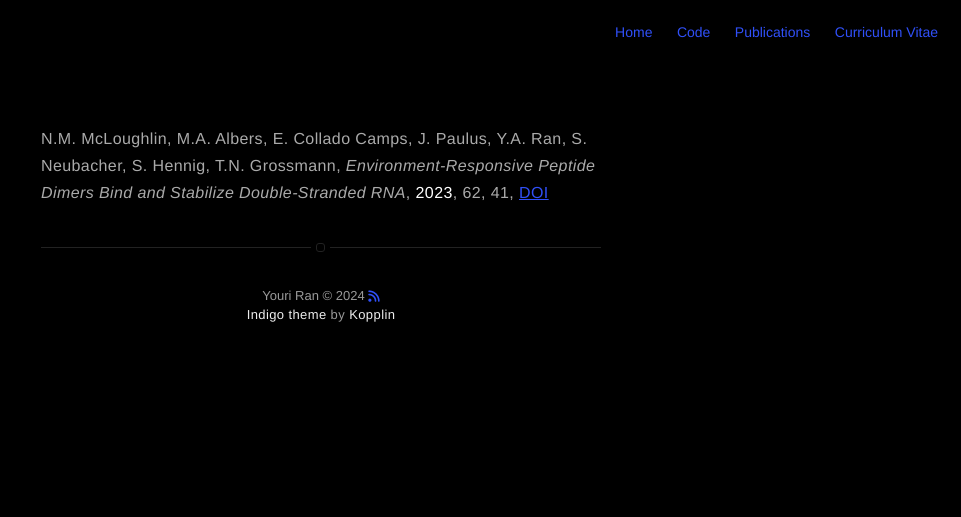
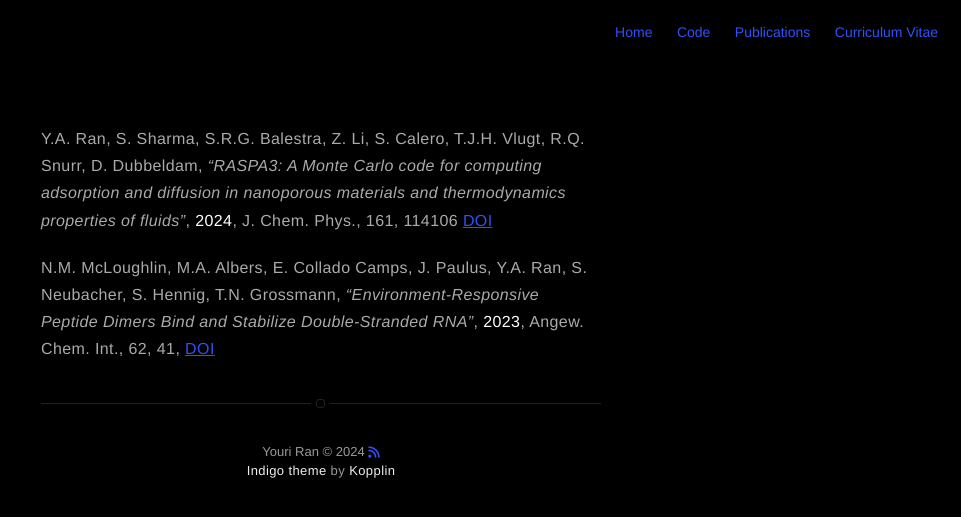
Before and after one commit to YouriRan/youriran.github.io, a Jekyll site: the page built from publications.markdown, in a window 1280 px wide. Shown: the top 517 px of the page, without its empty margins (319-1280 px from the left). Built offline with Jekyll 4.4.1, drawn with Linux system fonts in a browser that asks for light colours; nearby versions of some CDN libraries.

Commit message:
add raspa3 paper

```diff
--- a/publications.markdown
+++ b/publications.markdown
@@ -4,4 +4,6 @@ title: Publications
 permalink: /publications
 ---
 
-N.M. McLoughlin, M.A. Albers, E. Collado Camps, J. Paulus, Y.A. Ran, S. Neubacher, S. Hennig, T.N. Grossmann, _Environment-Responsive Peptide Dimers Bind and Stabilize Double-Stranded RNA_, **2023**, 62, 41, [DOI](https://doi.org/10.1002/anie.202308028)
+Y.A. Ran, S. Sharma, S.R.G. Balestra, Z. Li, S. Calero, T.J.H. Vlugt, R.Q. Snurr, D. Dubbeldam, _"RASPA3: A Monte Carlo code for computing adsorption and diffusion in nanoporous materials and thermodynamics properties of fluids"_, **2024**, J. Chem. Phys., 161, 114106 [DOI](https://doi.org/10.1063/5.0226249)
+
+N.M. McLoughlin, M.A. Albers, E. Collado Camps, J. Paulus, Y.A. Ran, S. Neubacher, S. Hennig, T.N. Grossmann, _"Environment-Responsive Peptide Dimers Bind and Stabilize Double-Stranded RNA"_, **2023**, Angew. Chem. Int., 62, 41, [DOI](https://doi.org/10.1002/anie.202308028)
```
